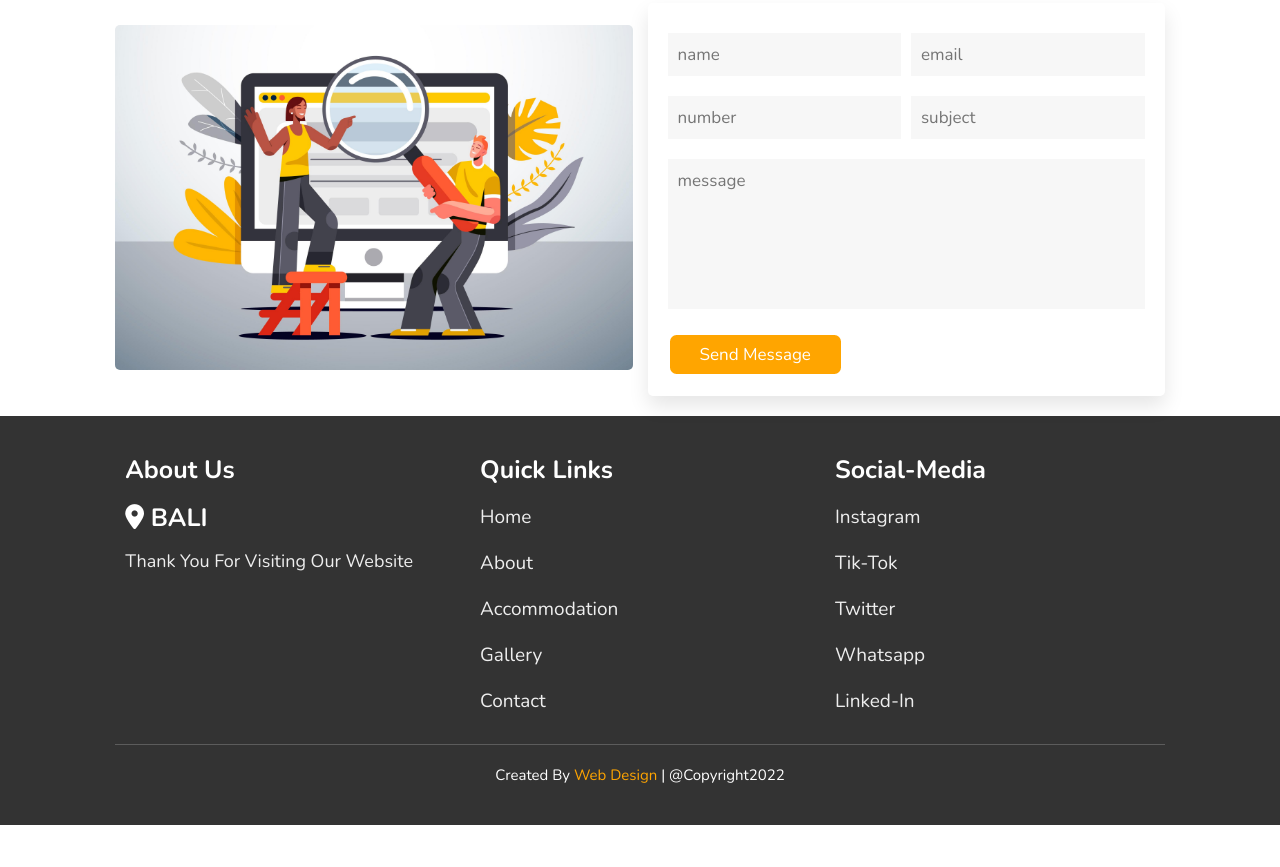
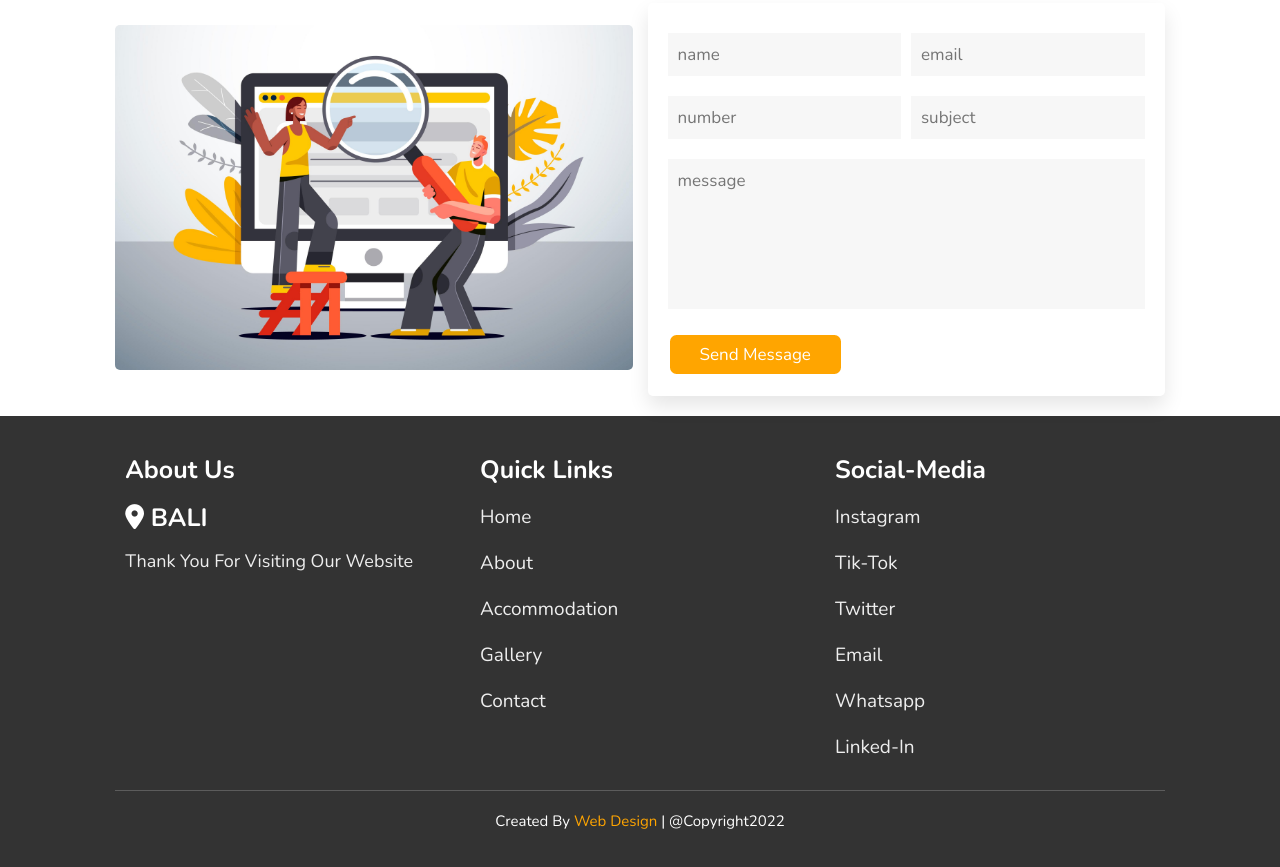
Before and after one commit to IvanSinaba/ivansinaba17.github.io, a plain HTML site: page index.html in a window 1280 px wide. Shown: the part 3322-4189 px from the top of the page. Before the commit the page ends 4147 px from the top, so only its background shows below. Drawn offline with nearby package versions, Linux system fonts and the light colour scheme.

Commit message:
Update index.html

```diff
--- a/index.html
+++ b/index.html
@@ -341,6 +341,7 @@
         <a href="https://www.instagram.com/ipannnsinaba/?hl=id">instagram</a>
         <a href="#contact">tik-tok</a>
         <a href="#contact">twitter</a>
+        <a href="mailto:ivanganteng845@gmail.com">email</a>
         <a href="https://wa.me/6285163106255">whatsapp</a>
         <a href="#contact">linked-in</a>
       </div>
```
